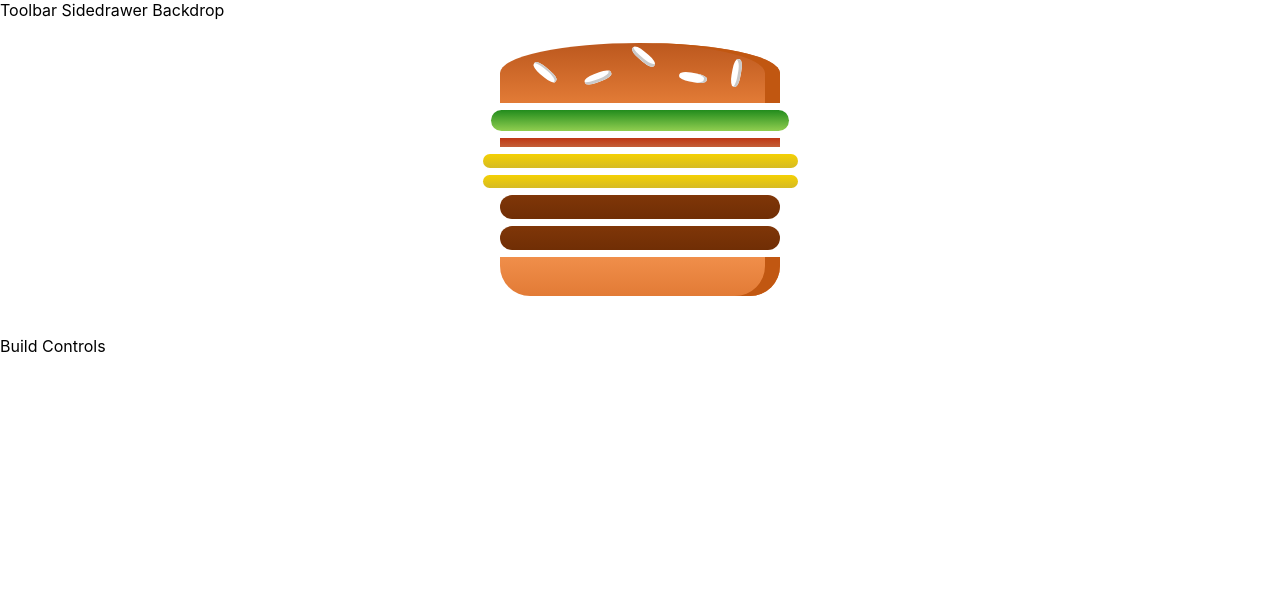
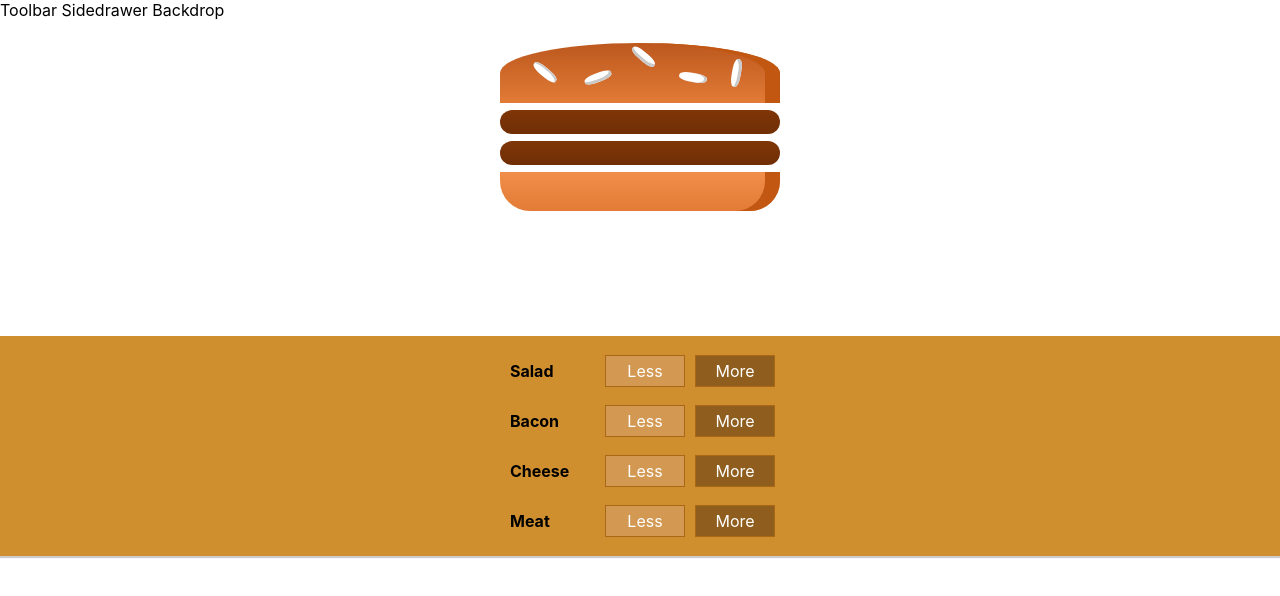
Before and after one commit to scrawnyColeman/react-project-burgerbuilder, a React app: page / in a window 1280 px wide. Built offline with nearby package versions, Linux system fonts and the light colour scheme.

Commit message:
added cosmetic button controls

```diff
--- /dev/null
+++ b/src/components/Burger/BuildControls/BuildControl/component.js
@@ -0,0 +1,14 @@
+import React from 'react'
+import classes from './style.module.css'
+
+const BuildControl = ({label}) => {
+    return (
+        <div className={classes.BuildControl}>
+            <div className={classes.Label}>{label}</div>
+            <button className={classes.Less}>Less</button>
+            <button className={classes.More}>More</button>
+        </div>
+    )
+}
+
+export default BuildControl
--- /dev/null
+++ b/src/components/Burger/BuildControls/BuildControl/style.module.css
@@ -0,0 +1,57 @@
+.BuildControl{
+    display: flex;
+    flex-flow: row;
+    justify-content: space-between;
+    align-items: center;
+    margin: 5px 0;
+}
+
+.BuildControl button{
+    display: block;
+    font: inherit;
+    padding: 5px;
+    margin: 0 5px;
+    width: 80px;
+    border: 1px solid #AA6817;
+    cursor: pointer;
+    outline: none;
+}
+
+.BuildControl button:disabled {
+    background-color: #AC9980;
+    border: 1px solid #7E7365;
+    color: #ccc;
+    cursor: default;
+}
+
+.BuildControl button:hover:disabled {
+    background-color: #AC9980;
+    color: #ccc;
+    cursor: not-allowed;
+}
+
+.Label {
+    padding: 10px;
+    font-weight: bold;
+    width: 80px;
+}
+
+.BuildControl .Less {
+    background-color: #D39952;
+    color: white;
+}
+
+.BuildControl .More {
+    background-color: #8F5E1E;
+    color: white;
+}
+
+.BuildControl .Less:hover, .BuildControl .Less:active {
+    background-color: #DAA972;
+    color: white;
+}
+
+.BuildControl .More:hover,.BuildControl .More:active {
+    background-color: #99703F;
+    color: white;
+}
--- /dev/null
+++ b/src/components/Burger/BuildControls/component.js
@@ -0,0 +1,20 @@
+import React from "react";
+import classes from "./style.module.css";
+import BuildControl from "./BuildControl/component";
+
+const controls = [
+  { label: "Salad", type: "salad" },
+  { label: "Bacon", type: "bacon" },
+  { label: "Cheese", type: "cheese" },
+  { label: "Meat", type: "meat" },
+];
+
+const BuildControls = () => (
+  <div className={classes.BuildControls}>
+    {controls.map((ctrl) => (
+      <BuildControl key={ctrl.label} label={ctrl.label} />
+    ))}
+  </div>
+);
+
+export default BuildControls;
--- /dev/null
+++ b/src/components/Burger/BuildControls/style.module.css
@@ -0,0 +1,9 @@
+.BuildControls{
+    width: 100%;
+    background-color: #CF8F2E;
+    display: flex;
+    flex-flow: column;
+    align-items: center;
+    box-shadow:  0 2px 1px #ccc;
+    padding: 10px 0
+}
--- a/src/components/Burger/Burger.js
+++ /dev/null
@@ -1,21 +0,0 @@
-import React from "react";
-import classes from "./Burger.module.css";
-import BurgerIngredient from "./BurgerIngredient/BurgerIngredient";
-
-const Burger = ({ ingredients }) => {
-  const transformedIngredients = Object.keys(ingredients)
-  .map((igKey)=> {
-      return [...Array(ingredients[igKey])].map((_, i) =>{
-          return <BurgerIngredient key={igKey+i} type={igKey}/>
-      });
-  });
-  return (
-    <div className={classes.Burger}>
-      <BurgerIngredient type="bread-top" />
-      {transformedIngredients}
-      <BurgerIngredient type="bread-bottom" />
-    </div>
-  );
-};
-
-export default Burger;
--- a/src/components/Burger/BurgerIngredient/BurgerIngredient.js
+++ b/src/components/Burger/BurgerIngredient/component.js
@@ -1,5 +1,5 @@
 import React, { Component } from "react";
-import classes from "./BurgerIngredient.module.css";
+import classes from "./style.module.css";
 import PropTypes from 'prop-types';
 
 class BurgerIngredient extends Component {
--- /dev/null
+++ b/src/components/Burger/component.js
@@ -0,0 +1,30 @@
+import React from "react";
+import classes from "./style.module.css";
+import BurgerIngredient from "./BurgerIngredient/component";
+
+const Burger = ({ingredients}) => {
+  const ingredientKeys = Object.keys(ingredients);
+
+  let ingredientItems = ingredientKeys.map((key) => {
+    return [...Array(ingredients[key])].map((index) => (
+      <BurgerIngredient key={key + index} type={key} />
+      ));
+    });
+
+  const reducedArray = ingredientItems.reduce((arr,el)=>{
+    return arr.concat(el);
+  }, []);
+
+  if(reducedArray.length === 0){
+    ingredientItems = <p>Please add ingredients</p>
+  }
+  return (
+    <div className={classes.Burger}>
+      <BurgerIngredient type="bread-top" />
+      {ingredientItems}
+      <BurgerIngredient type="bread-bottom" />
+    </div>
+  );
+};
+
+export default Burger;
--- a/src/components/Burger/Burger.module.css
+++ b/src/components/Burger/style.module.css
@@ -2,7 +2,7 @@
     width: 100%;
     margin: auto;
     height: 250px;
-    overflow: scroll;
+    overflow: auto;
     text-align: center;
     font-weight: bold;
     font-size: 1.2rem;
--- a/src/containers/App.js
+++ b/src/containers/App.js
@@ -1,6 +1,6 @@
 import React, { Component } from "react";
 import Layout from "../components/Layout/Layout";
-import BurgerBuilder from "./BurgerBuilder/BurgerBuilder";
+import BurgerBuilder from "./BurgerBuilder/component";
 
 class App extends Component {
   state={
--- a/src/containers/BurgerBuilder/BurgerBuilder.js
+++ b/src/containers/BurgerBuilder/component.js
@@ -1,13 +1,14 @@
 import React, { Component } from 'react'
-import Burger from '../../components/Burger/Burger';
+import BuildControls from '../../components/Burger/BuildControls/component';
+import Burger from '../../components/Burger/component';
 import Auxiliary from '../../hoc/Auxiliary';
 
 class BurgerBuilder extends Component {
     state={
         ingredients: {
-            salad: 1,
-            bacon: 1,
-            cheese: 2,
+            salad: 0,
+            bacon: 0,
+            cheese: 0,
             meat: 2
         }
     }
@@ -15,7 +16,7 @@ class BurgerBuilder extends Component {
         return (
             <Auxiliary>
                 <Burger ingredients={this.state.ingredients}/>
-                <div>Build Controls</div>
+                <BuildControls/>
             </Auxiliary>
         )
     }
```
Also changed, not shown: src/components/Burger/BurgerIngredient/style.module.css (renamed from src/components/Burger/BurgerIngredient/BurgerIngredient.module.css).
